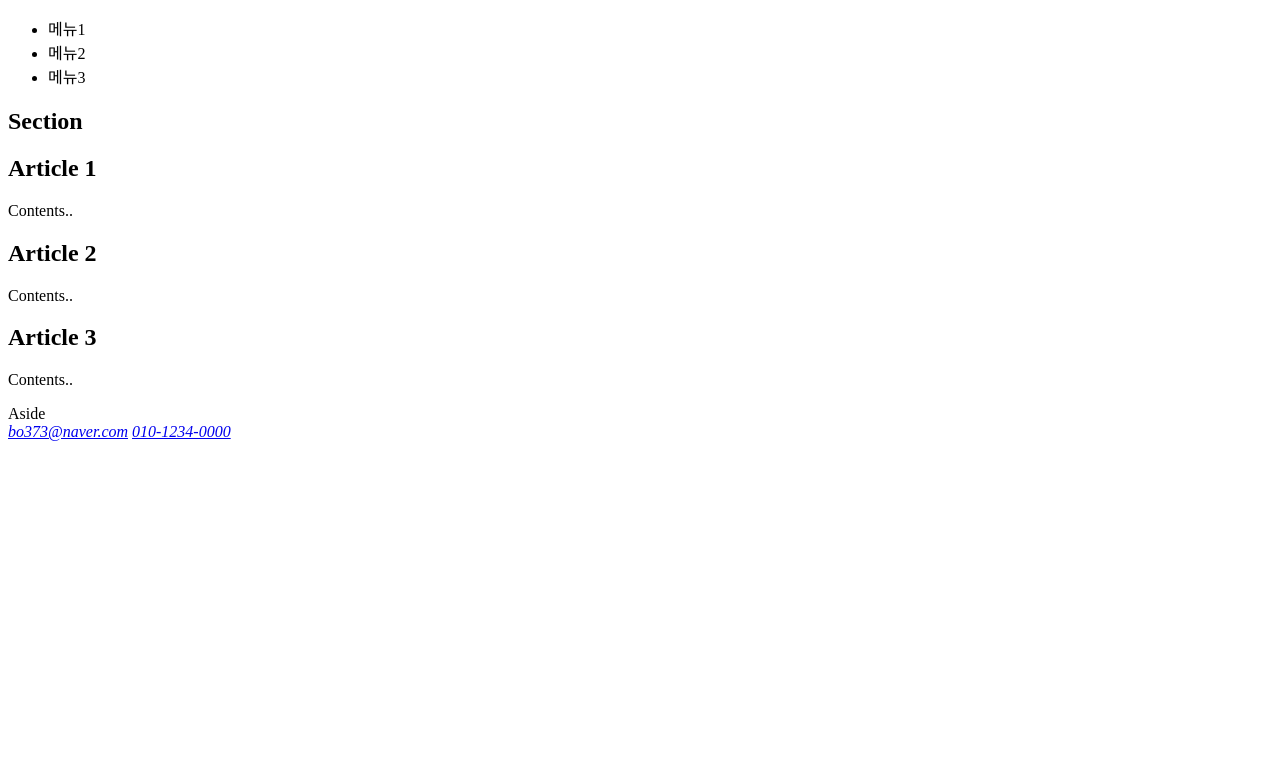
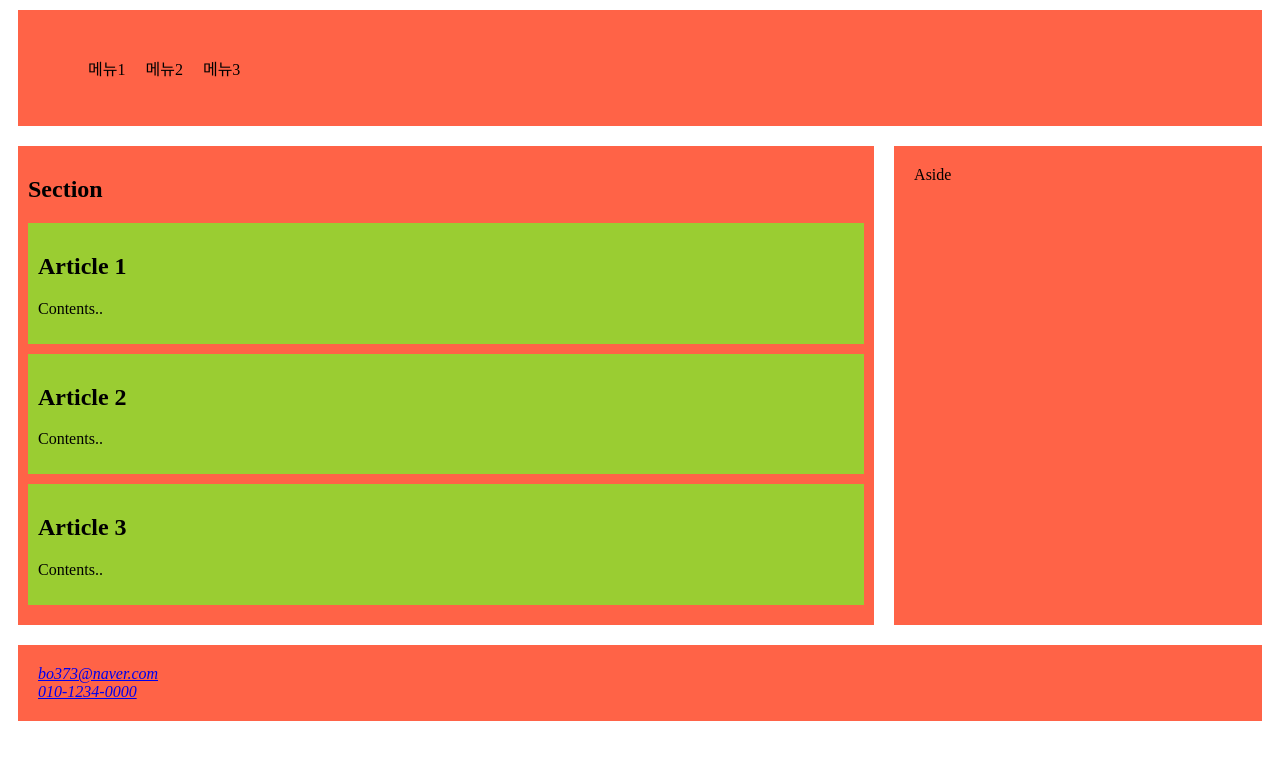
Before and after one commit to bky373/front-end-study, a plain HTML site: page study-html-css/example-02.html in a window 1280 px wide. Drawn offline with Linux system fonts and the light colour scheme.

Commit message:
Add css for separating each component to example02.html

```diff
--- a/study-html-css/example-02.html
+++ b/study-html-css/example-02.html
@@ -5,6 +5,7 @@
     <meta charset="UTF-8">
     <meta name="viewport" content="width=device-width, initial-scale=1.0">
     <title>컴포넌트 구분 에제</title>
+    <link rel="stylesheet" href="main-02.css">
 </head>
 
 <body>
@@ -18,6 +19,7 @@
         </nav>
     </header>
 
+    <main>
         <section>
             <h1>Section</h1>
             <article>
@@ -37,6 +39,7 @@
         <aside>
             Aside
         </aside>
+    </main>
 
     <footer>
         <address>
--- /dev/null
+++ b/study-html-css/main-02.css
@@ -0,0 +1,60 @@
+header {
+    background: tomato;
+    margin: 10px;
+    padding: 20px;
+}
+
+header nav {}
+
+header nav ul {
+    display: flex;
+}
+
+header nav ul li {
+    list-style: none;
+    margin: 10px;
+}
+
+main {
+    display: flex;
+}
+
+section {
+    width: 70%;
+    background: tomato;
+    margin: 10px;
+    padding: 10px;
+    box-sizing: border-box;
+}
+
+section h1 {}
+
+article {
+    background: yellowgreen;
+    margin-bottom: 10px;
+    padding: 10px;
+}
+
+article h2 {}
+
+article p {}
+
+aside {
+    width: 30%;
+    background: tomato;
+    margin: 10px;
+    padding: 20px;
+    box-sizing: border-box;
+}
+
+footer {
+    background: tomato;
+    margin: 10px;
+    padding: 20px;
+}
+
+footer address {}
+
+footer address a {
+    display: block;
+}
```
Lines whose indentation alone changed are shown as unchanged.
